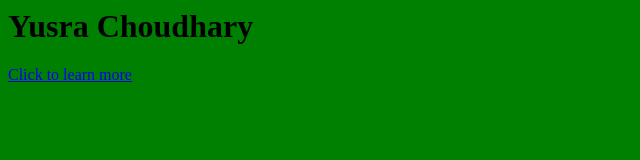
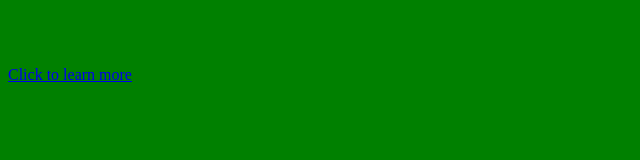
Before and after one commit to yusrac5/forSamin, a plain HTML site: page index.html in a window 1280 px wide. Shown: the whole page, without its empty margins (0-640 px from the left). Drawn offline with Linux system fonts and the light colour scheme.

Commit message:
Update style.css

```diff
--- a/style.css
+++ b/style.css
@@ -1,2 +1,2 @@
-h1{color: black;}
+h1{color: green;}
 body{background-color: green;}
```
